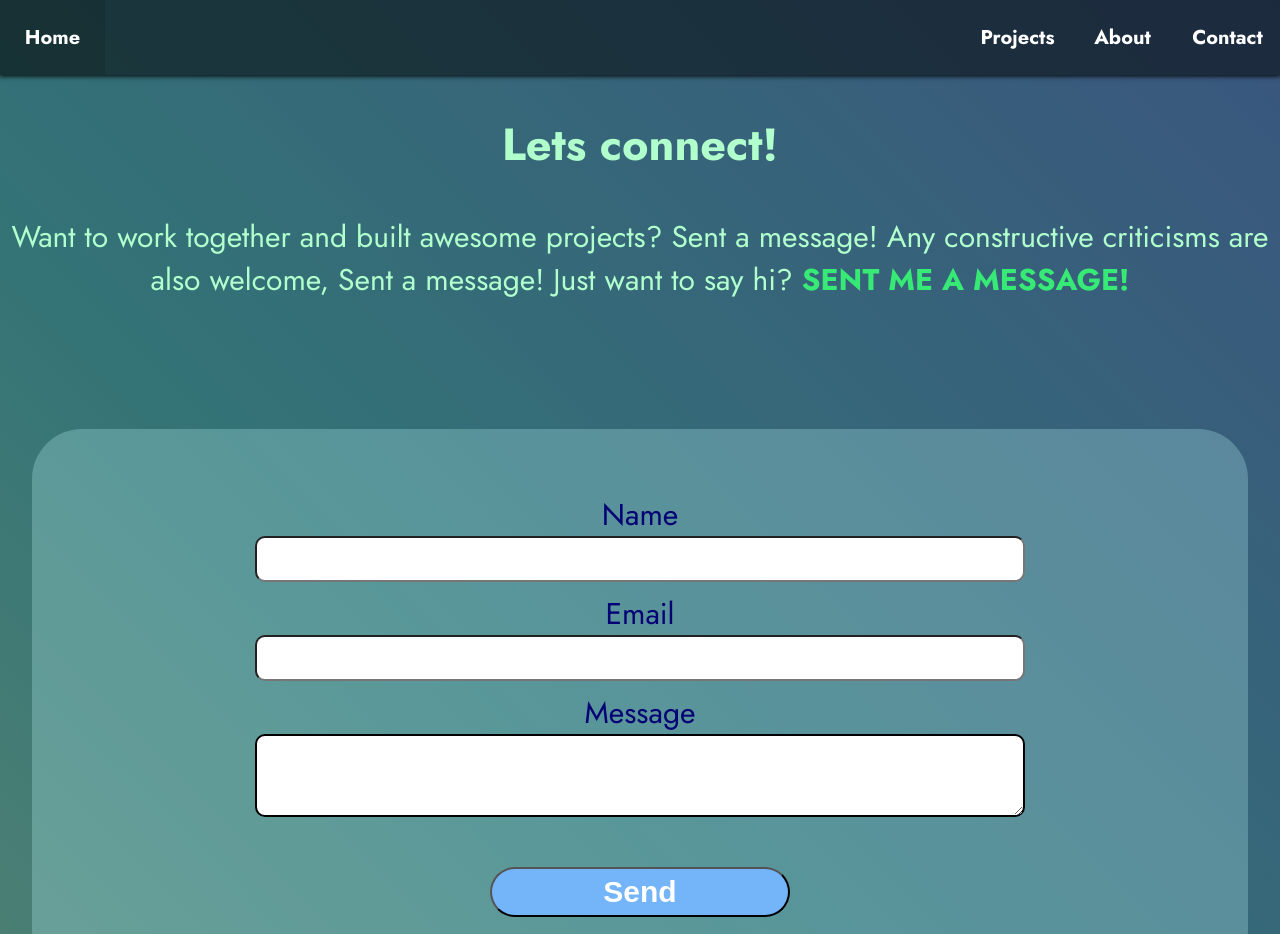
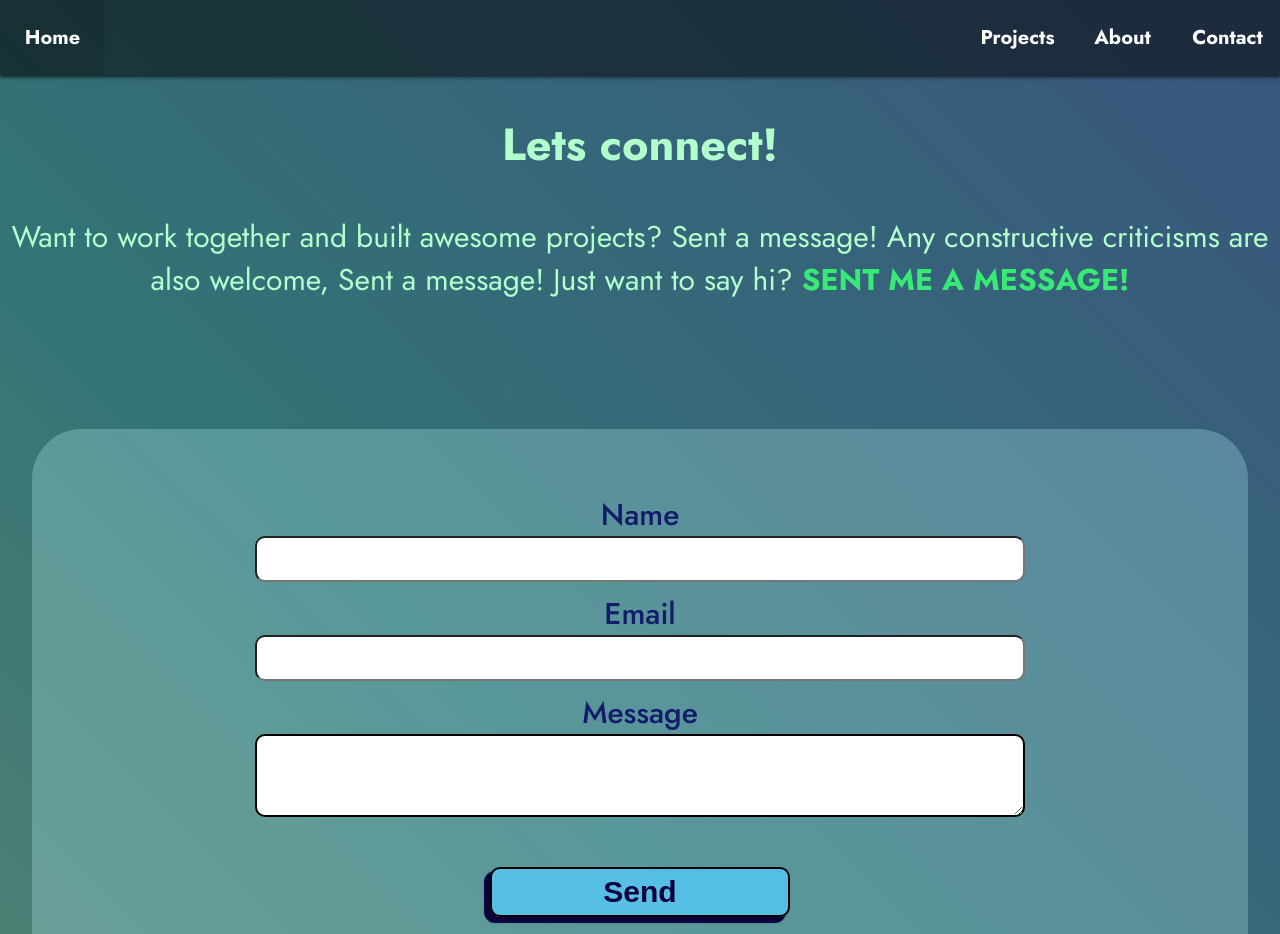
Before and after one commit to Kan5661/portfolio, a React (Create React App) app: page /contact in a window 1280 px wide. Shown: the top 934 px of the page. Built offline with nearby package versions, Linux system fonts and the light colour scheme.

Commit message:
contact button consistent with about page button

```diff
--- a/src/styles/Contact.css
+++ b/src/styles/Contact.css
@@ -9,6 +9,7 @@
     padding: 5vw;
     margin: 10% auto;
     border-radius: 50PX;
+    position: relative;
 }
 
 .Input {
@@ -29,7 +30,8 @@
 }
 
 .Label {
-    color: rgb(3, 3, 117);
+    color: rgb(19, 27, 107);
+    font-weight: 500;
 }
 
 .EmailSubmit {
@@ -38,20 +40,24 @@
     width:  300px;
     height: 50px;
     margin: 0 auto;
-    color: white;
-    background-color: rgb(116, 181, 250);
-    border-radius: 25px;
+    color: rgb(11, 0, 60);
+    background-color: rgba(85, 204, 251, 0.757);
+    border-radius: 10px;
     cursor: pointer;
-    transition: scale 0.03s;
+    transition: scale 0.03s, transform 0.03s;
+    border: solid black 2px;
+    box-shadow: -5px 5px 1px 1px;
 }
 
 .EmailSubmit:hover {
-    background-color: rgb(139, 195, 255);
+    background-color: rgba(85, 204, 251, 0.873);
     scale: 1.05;
 }
 
 .EmailSubmit:active {
     color: black;
+    box-shadow: -1px 1px 1px 1px;
+    transform: translate(-2px, 2px);
 }
 
 .Call2Action {
```
